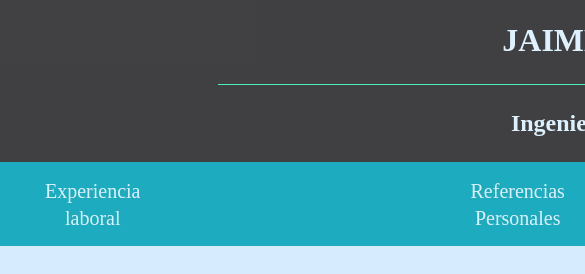
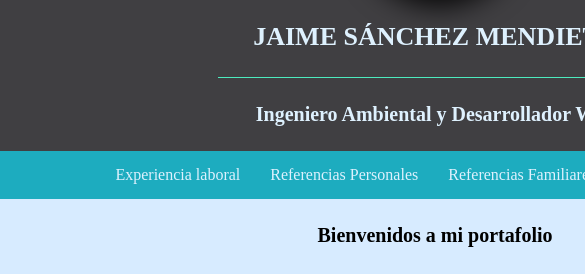
Before and after one commit to josanchezm/Taller_CSS_JS_Sofka, a plain HTML site: page index.html in a window 390 px wide. Shown: the part 189-463 px from the top of the page, 585 px wide, since content can reach past the window. Drawn offline with Linux system fonts and the light colour scheme.

Commit message:
se agregaron media queries para mejorar la experiencia de usuario para desktop de ancho pequenio

```diff
--- a/css/style.css
+++ b/css/style.css
@@ -12,6 +12,7 @@
     --lg: 1.8rem;
     --h3: 1.8rem;
     --h2: 2.4rem;
+    --h1: 3.4rem;
 }
 
 * {
@@ -21,12 +22,14 @@
     font-family: 'Times New Roman', Times, serif;
 }
 
+body {
+    display: grid;
+    width: 100%;
+    height: 100vh;
+}
+
 html {
     font-size: 62.5%;
-}
-
-body {
-    display: grid;
 }
 
 a, ul {
@@ -47,6 +50,7 @@ p {
 }
 
 header, main, footer {
+    width: 100%;
     padding: 25px 0;
     display: flex;
     flex-direction: column;
@@ -107,7 +111,7 @@ header > section a figure img {
 }
 
 header > section h1 {
-    font-size: 3.2rem;
+    font-size: var(--h1);
 }
 
 header > section .linea {
@@ -116,7 +120,6 @@ header > section .linea {
 }
 
 header nav {
-    padding: 0 30px;
     width: 100%;
     display: flex;
     justify-content: center;
@@ -131,7 +134,7 @@ header nav {
 
 header nav ul {
     display: flex;
-    gap: 300px;
+    gap: 270px;
 }
 
 header nav ul li {
@@ -141,7 +144,7 @@ header nav ul li {
 
 header nav ul a {
     color: rgb(222, 241, 254);
-    font-size: 2rem;
+    font-size: var(--h2);
 }
 
 header nav ul li:hover {
@@ -160,7 +163,7 @@ header nav ul li:hover {
     position: absolute;
     right: 0;
     bottom: -10px;
-    margin-right: 50px;
+    margin-right: 30px;
     width: auto;
 }
 
@@ -501,3 +504,40 @@ footer ul li a img, footer ul li img {
     right: 5px;
     top: 3px;
 }
+
+@media (max-width: 1400px) {
+    header nav ul {
+        gap: 100px;
+    }
+    header > section .linea {
+        width: 50%;
+    }
+    header nav ul, header nav ul li a {
+        font-size: var(--lg);
+    }
+}
+
+@media (max-width: 906px) {
+    :root {
+        --sm: 1.2rem;
+        --md: 1.4rem;
+        --lg: 1.6rem;
+        --h3: 1.6rem;
+        --h2: 2rem;
+        --h1: 2.6rem;
+    }
+    .contenedorOpciones {
+        margin-right: 0;
+        right: 50px;
+    }
+    #opciones, #btnEjecutar {
+        padding: 5px;
+    }
+    header nav ul, header nav ul li a {
+        gap: 0px;
+        font-size: var(--lg);
+    }
+    footer ul {
+        gap: 30px;
+    }
+}
--- a/index.html
+++ b/index.html
@@ -4,9 +4,9 @@
     <meta charset="UTF-8">
     <meta http-equiv="X-UA-Compatible" content="IE=edge">
     <meta name="viewport" content="width=device-width, initial-scale=1.0">
-    <title>HV ING JAIME SÁNCHEZ MENDIETA</title>
     <link rel="stylesheet" href="./css/style.css">
     <script src="./js/script.js"></script>
+    <title>HV ING JAIME SÁNCHEZ MENDIETA</title>
 </head>
 <body onload="main()">
     <header id="header" class="estiloInicialHeader">
```
Also changed, not shown: estudios.html (+0 -20 lines).
